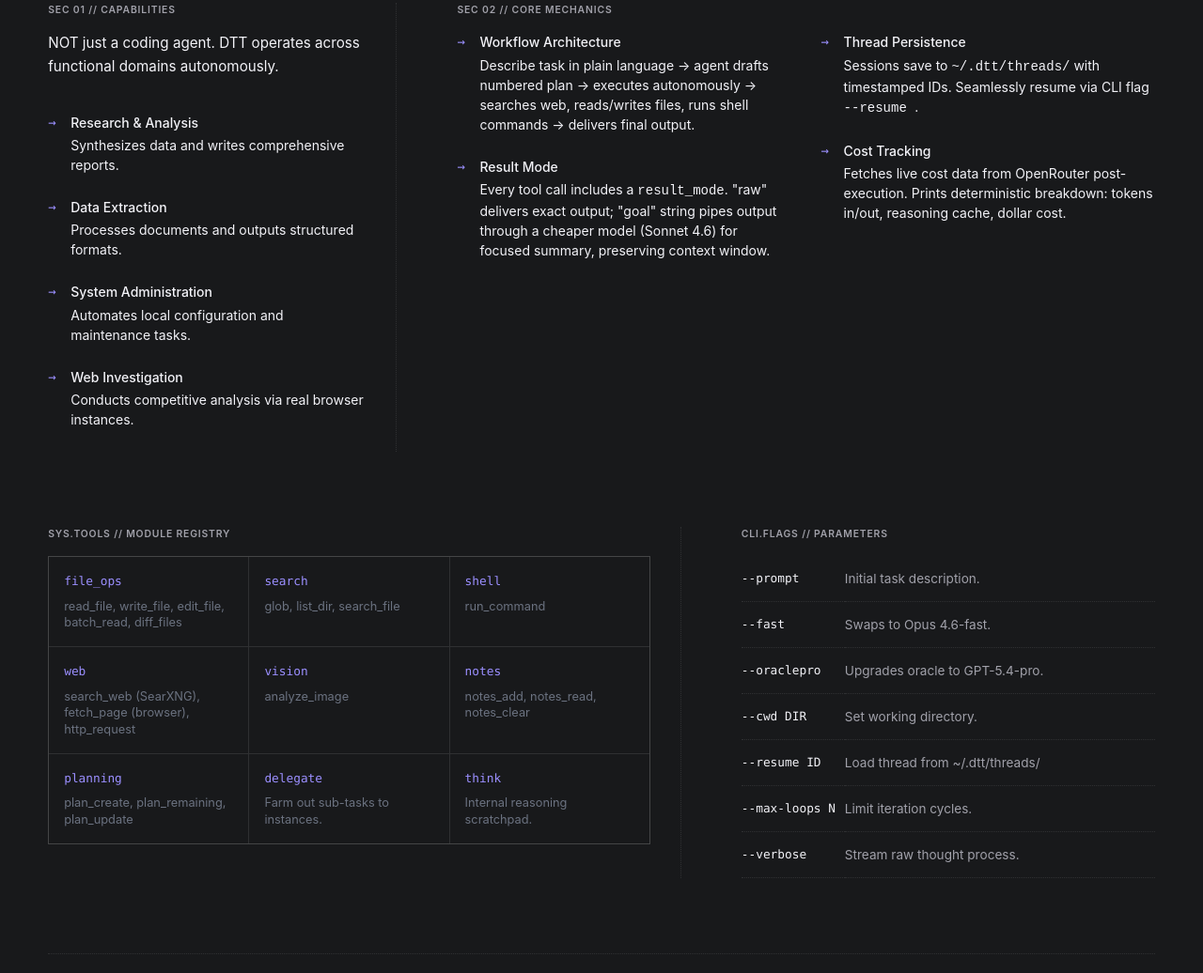
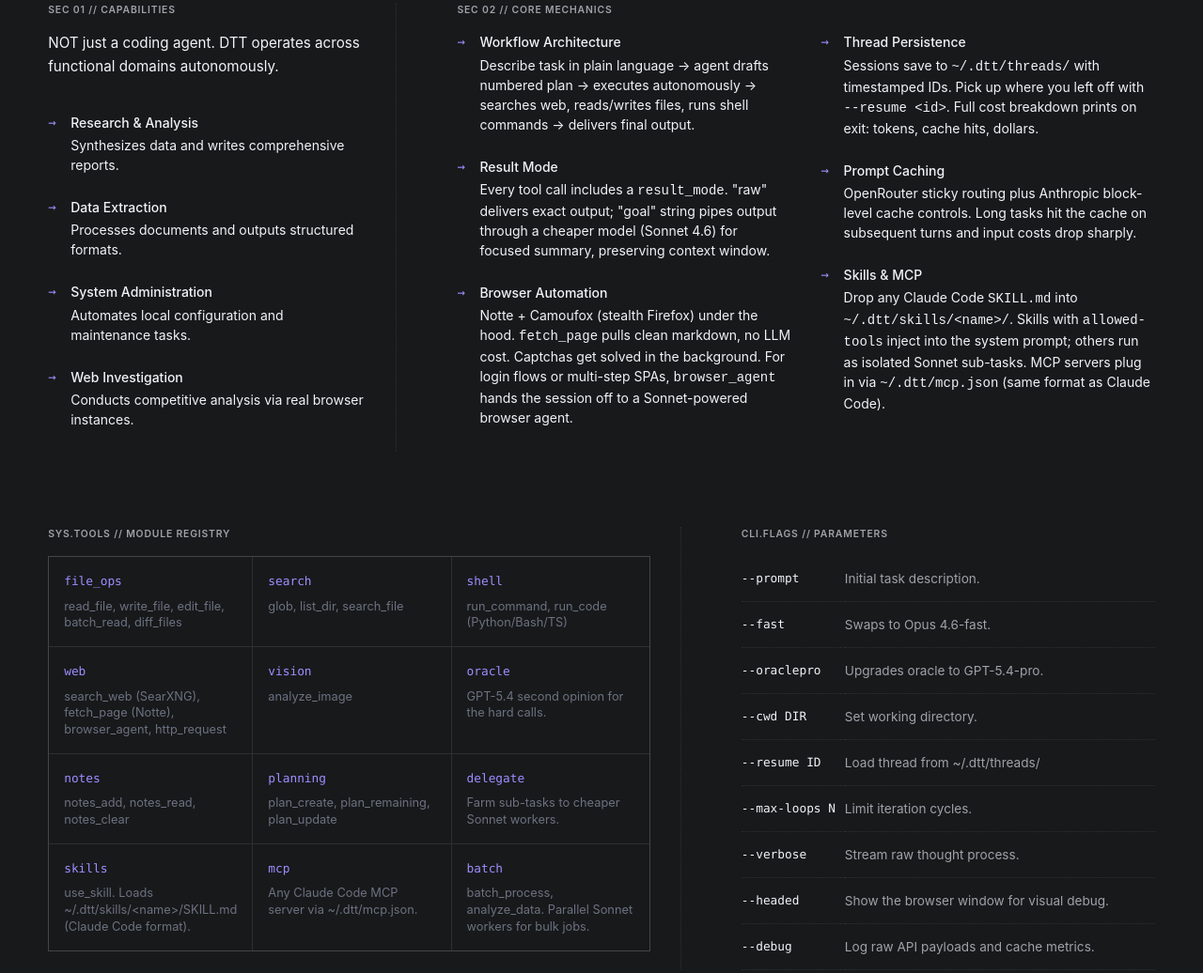
Before and after one commit to fluffypony/dothething, a plain HTML site: page index.html in a window 1280 px wide. Shown: the part 966-2002 px from the top of the page at 94% size. Drawn offline with Linux system fonts and the light colour scheme.

Commit message:
Update website

```diff
--- a/index.html
+++ b/index.html
@@ -57,15 +57,19 @@
       ],
       "featureList": [
         "Autonomous task planning and execution",
-        "Web search via self-hosted SearXNG",
-        "Browser automation with Notte and Camoufox stealth Firefox",
+        "Web search via self-hosted SearXNG with engine targeting",
+        "Browser automation via Notte and Camoufox stealth Firefox",
+        "Interactive browser agent for multi-step flows (browser_agent)",
         "File operations with fuzzy search/replace editing",
-        "Shell command execution",
+        "Shell command execution plus sandboxed Python/Bash/TypeScript",
         "Vision analysis via Claude Sonnet",
         "GPT-5.4 oracle for second opinions",
         "Thread persistence and resume",
         "Live cost tracking per model",
-        "Context window management via result_mode summarization"
+        "Context window management via result_mode summarization",
+        "Prompt caching (OpenRouter sticky routing, Anthropic block-level)",
+        "Custom skills following Claude Code SKILL.md convention",
+        "MCP server integration via ~/.dtt/mcp.json"
       ]
     },
     {
@@ -648,21 +652,25 @@
 
             <div class="col-8 col-padded" vid="93">
                 <div class="meta-heading" vid="94">SEC 02 // CORE MECHANICS</div>
-                <div class="grid" style="gap: 2rem;" vid="95">
-                    <div class="col-6" vid="96">
-                        <ul class="feature-list" vid="97">
-                            <li vid="98"><strong vid="99">Workflow Architecture</strong>
+                <div class="grid" style="gap: 2rem;">
+                    <div class="col-6">
+                        <ul class="feature-list">
+                            <li><strong>Workflow Architecture</strong>
                             Describe task in plain language → agent drafts numbered plan → executes autonomously → searches web, reads/writes files, runs shell commands → delivers final output.</li>
-                            <li vid="100"><strong vid="101">Result Mode</strong>
-                            Every tool call includes a <code vid="102">result_mode</code>. "raw" delivers exact output; "goal" string pipes output through a cheaper model (Sonnet 4.6) for focused summary, preserving context window.</li>
+                            <li><strong>Result Mode</strong>
+                            Every tool call includes a <code>result_mode</code>. "raw" delivers exact output; "goal" string pipes output through a cheaper model (Sonnet 4.6) for focused summary, preserving context window.</li>
+                            <li><strong>Browser Automation</strong>
+                            Notte + Camoufox (stealth Firefox) under the hood. <code>fetch_page</code> pulls clean markdown, no LLM cost. Captchas get solved in the background. For login flows or multi-step SPAs, <code>browser_agent</code> hands the session off to a Sonnet-powered browser agent.</li>
                         </ul>
                     </div>
-                    <div class="col-6" vid="103">
-                        <ul class="feature-list" vid="104">
-                            <li vid="105"><strong vid="106">Thread Persistence</strong>
-                            Sessions save to <code vid="107">~/.dtt/threads/</code> with timestamped IDs. Seamlessly resume via CLI flag <code vid="108">--resume <id vid="109"></id></code>.</li>
-                            <li vid="110"><strong vid="111">Cost Tracking</strong>
-                            Fetches live cost data from OpenRouter post-execution. Prints deterministic breakdown: tokens in/out, reasoning cache, dollar cost.</li>
+                    <div class="col-6">
+                        <ul class="feature-list">
+                            <li><strong>Thread Persistence</strong>
+                            Sessions save to <code>~/.dtt/threads/</code> with timestamped IDs. Pick up where you left off with <code>--resume &lt;id&gt;</code>. Full cost breakdown prints on exit: tokens, cache hits, dollars.</li>
+                            <li><strong>Prompt Caching</strong>
+                            OpenRouter sticky routing plus Anthropic block-level cache controls. Long tasks hit the cache on subsequent turns and input costs drop sharply.</li>
+                            <li><strong>Skills &amp; MCP</strong>
+                            Drop any Claude Code <code>SKILL.md</code> into <code>~/.dtt/skills/&lt;name&gt;/</code>. Skills with <code>allowed-tools</code> inject into the system prompt; others run as isolated Sonnet sub-tasks. MCP servers plug in via <code>~/.dtt/mcp.json</code> (same format as Claude Code).</li>
                         </ul>
                     </div>
                 </div>
@@ -672,42 +680,54 @@
         <section class="grid section-block" vid="112">
             <div class="col-7 col-divider" vid="113">
                 <div class="meta-heading" vid="114">SYS.TOOLS // MODULE REGISTRY</div>
-                <div class="tool-grid" vid="115">
-                    <div class="tool-item" vid="116">
-                        <span class="tool-name" vid="117">file_ops</span>
-                        <div class="tool-desc" vid="118">read_file, write_file, edit_file, batch_read, diff_files</div>
+                <div class="tool-grid">
+                    <div class="tool-item">
+                        <span class="tool-name">file_ops</span>
+                        <div class="tool-desc">read_file, write_file, edit_file, batch_read, diff_files</div>
                     </div>
-                    <div class="tool-item" vid="119">
-                        <span class="tool-name" vid="120">search</span>
-                        <div class="tool-desc" vid="121">glob, list_dir, search_file</div>
+                    <div class="tool-item">
+                        <span class="tool-name">search</span>
+                        <div class="tool-desc">glob, list_dir, search_file</div>
                     </div>
-                    <div class="tool-item" vid="122">
-                        <span class="tool-name" vid="123">shell</span>
-                        <div class="tool-desc" vid="124">run_command</div>
+                    <div class="tool-item">
+                        <span class="tool-name">shell</span>
+                        <div class="tool-desc">run_command, run_code (Python/Bash/TS)</div>
                     </div>
-                    <div class="tool-item" vid="125">
-                        <span class="tool-name" vid="126">web</span>
-                        <div class="tool-desc" vid="127">search_web (SearXNG), fetch_page (browser), http_request</div>
+                    <div class="tool-item">
+                        <span class="tool-name">web</span>
+                        <div class="tool-desc">search_web (SearXNG), fetch_page (Notte), browser_agent, http_request</div>
                     </div>
-                    <div class="tool-item" vid="128">
-                        <span class="tool-name" vid="129">vision</span>
-                        <div class="tool-desc" vid="130">analyze_image</div>
+                    <div class="tool-item">
+                        <span class="tool-name">vision</span>
+                        <div class="tool-desc">analyze_image</div>
                     </div>
-                    <div class="tool-item" vid="131">
-                        <span class="tool-name" vid="132">notes</span>
-                        <div class="tool-desc" vid="133">notes_add, notes_read, notes_clear</div>
+                    <div class="tool-item">
+                        <span class="tool-name">oracle</span>
+                        <div class="tool-desc">GPT-5.4 second opinion for the hard calls.</div>
                     </div>
-                    <div class="tool-item" vid="134">
-                        <span class="tool-name" vid="135">planning</span>
-                        <div class="tool-desc" vid="136">plan_create, plan_remaining, plan_update</div>
+                    <div class="tool-item">
+                        <span class="tool-name">notes</span>
+                        <div class="tool-desc">notes_add, notes_read, notes_clear</div>
                     </div>
-                    <div class="tool-item" vid="137">
-                        <span class="tool-name" vid="138">delegate</span>
-                        <div class="tool-desc" vid="139">Farm out sub-tasks to instances.</div>
+                    <div class="tool-item">
+                        <span class="tool-name">planning</span>
+                        <div class="tool-desc">plan_create, plan_remaining, plan_update</div>
                     </div>
-                    <div class="tool-item" vid="140">
-                        <span class="tool-name" vid="141">think</span>
-                        <div class="tool-desc" vid="142">Internal reasoning scratchpad.</div>
+                    <div class="tool-item">
+                        <span class="tool-name">delegate</span>
+                        <div class="tool-desc">Farm sub-tasks to cheaper Sonnet workers.</div>
+                    </div>
+                    <div class="tool-item">
+                        <span class="tool-name">skills</span>
+                        <div class="tool-desc">use_skill. Loads ~/.dtt/skills/&lt;name&gt;/SKILL.md (Claude Code format).</div>
+                    </div>
+                    <div class="tool-item">
+                        <span class="tool-name">mcp</span>
+                        <div class="tool-desc">Any Claude Code MCP server via ~/.dtt/mcp.json.</div>
+                    </div>
+                    <div class="tool-item">
+                        <span class="tool-name">batch</span>
+                        <div class="tool-desc">batch_process, analyze_data. Parallel Sonnet workers for bulk jobs.</div>
                     </div>
                 </div>
             </div>
@@ -723,6 +743,8 @@
                         <tr vid="159"><td class="col-key" vid="160">--resume ID</td><td class="col-val" vid="161">Load thread from ~/.dtt/threads/</td></tr>
                         <tr vid="162"><td class="col-key" vid="163">--max-loops N</td><td class="col-val" vid="164">Limit iteration cycles.</td></tr>
                         <tr vid="165"><td class="col-key" vid="166">--verbose</td><td class="col-val" vid="167">Stream raw thought process.</td></tr>
+                        <tr><td class="col-key">--headed</td><td class="col-val">Show the browser window for visual debug.</td></tr>
+                        <tr><td class="col-key">--debug</td><td class="col-val">Log raw API payloads and cache metrics.</td></tr>
                     </tbody>
                 </table>
             </div>
```
